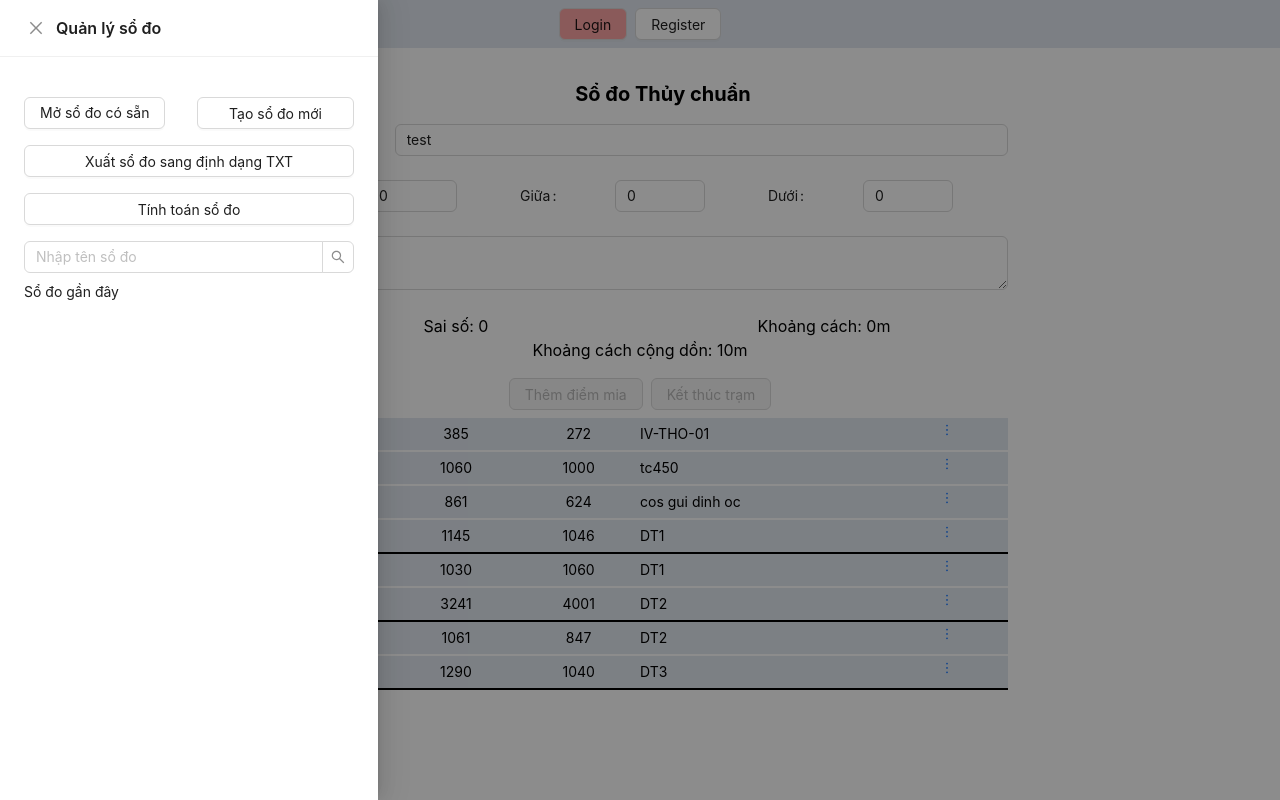
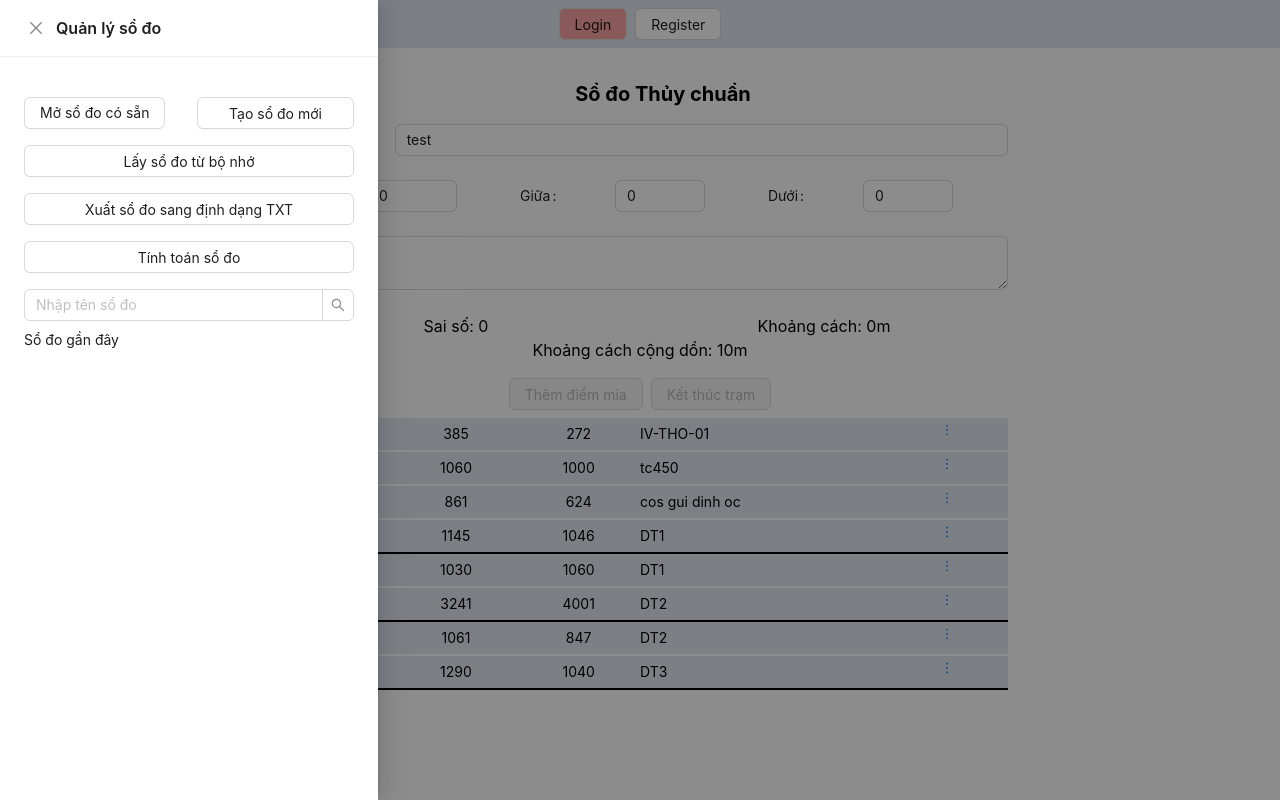
Before and after one commit to baonguyentuan/drainage-system-managerment, a React (Create React App) app: page /book in a window 1280 px wide. Both pictures are taken after a click on the button 295 px from the left and 96 px from the top of the page. Built offline with nearby package versions, Linux system fonts and the light colour scheme.

Commit message:
test deploy fail

```diff
--- a/package.json
+++ b/package.json
@@ -1,4 +1,5 @@
 {
+  "homepage": "https://baonguyentuan.github.io/drainage-system-managerment/",
   "name": "drainage-system-managerment",
   "version": "0.1.0",
   "private": true,
--- a/src/components/Book/BookElevation.tsx
+++ b/src/components/Book/BookElevation.tsx
@@ -8,9 +8,10 @@ import { StationItemModel, OrientationStatsModel } from '../../models/bookModels
 import { BarsOutlined } from '@ant-design/icons'
 import BookManager from './BookManager'
 import { RootState } from '../../redux/configStore'
-import { setLstBookItem } from '../../redux/bookSlice'
+import { setLstBookItem, setStructureName } from '../../redux/bookSlice'
 import { SortableContext, arrayMove } from '@dnd-kit/sortable';
 import OrientationElevation from './OrientationElevation';
+import { formatText } from '../../untils/operate/opetate';
 type Props = {}
 
 let defaultOrientationValue: OrientationStatsModel = {
@@ -103,7 +104,7 @@ function Book({ }: Props) {
                         labelCol={{ span: 4 }}
                         wrapperCol={{ span: 20 }}>
                         <Input name='structureName' value={structureName} onChange={(event) => {
-                            // setStructureName(event.target.value)
+                            dispatch(setStructureName({ structureName: event.target.value }))
                         }} />
                     </Form.Item>
                 </Col>
--- a/src/components/Book/BookManager.tsx
+++ b/src/components/Book/BookManager.tsx
@@ -2,14 +2,19 @@ import { Button, Input, Upload } from 'antd'
 import React, { useState } from 'react'
 import { NavLink, useNavigate } from 'react-router-dom';
 import configRouter from '../../untils/config/configRouter';
+import { formatText } from '../../untils/operate/opetate';
+import { OrientationStatsModel } from '../../models/bookModels';
+import { useDispatch, useSelector } from 'react-redux';
+import { RootState } from '../../redux/configStore';
+import { setLstBookItem, setStructureName } from '../../redux/bookSlice';
 
 const { Search } = Input;
 type Props = {}
 
 const BookManager = (props: Props) => {
-  let [structureName, setStructureName] = useState<string>('')
-  let [lstBookItem, setLstBookItem] = useState<any[]>([])
-  let navigate=useNavigate()
+  let { structureName, lstBookItem } = useSelector((state: RootState) => state.bookSlice)
+  const dispatch = useDispatch()
+  let navigate = useNavigate()
   const renderLstBook = () => {
 
   }
@@ -32,12 +37,40 @@ const BookManager = (props: Props) => {
         </Upload>
 
         <Button onClick={async () => {
-          await setStructureName('')
-          await setLstBookItem([])
+          await dispatch(setStructureName({ structureName: "" }))
+          await dispatch(setLstBookItem({ lstBookItem: [] }))
 
         }}>Tạo sổ đo mới</Button>
-        <Button className='col-span-2'>Xuất sổ đo sang định dạng TXT</Button>
-        <Button className='col-span-2' onClick={()=>{navigate(configRouter.private.book_caculate)}}>Tính toán sổ đo</Button>
+        <Button className='col-span-2' onClick={() => {
+          let curBook = []
+          const store = localStorage.getItem("book")
+          if (store) {
+            curBook = JSON.parse(store)
+          } else {
+            curBook = []
+          }
+          dispatch(setLstBookItem({ lstBookItem: curBook }))
+        }}>Lấy sổ đo từ bộ nhớ</Button>
+        <Button className='col-span-2' onClick={() => {
+          let renderText = ``
+          lstBookItem.map((sta, staIndex) => {
+            sta.stationStat.map((ori: OrientationStatsModel, oriIndex: number) => {
+              if (oriIndex === 0) {
+                renderText += `${formatText(String(staIndex + 1))}    ${formatText(String(ori.upNumber))}    ${formatText(String(ori.centerNumber))}  ${formatText(String(ori.downNumber))}  ${ori.note}\n`
+              } else {
+                renderText += `${formatText(String(" "))}    ${formatText(String(ori.upNumber))}    ${formatText(String(ori.centerNumber))}  ${formatText(String(ori.downNumber))}  ${ori.note}\n`
+              }
+            })
+            renderText += `\n`
+          })
+          const element = document.createElement("a");
+          const file = new Blob([renderText], { type: 'text/plain' });
+          element.href = URL.createObjectURL(file);
+          element.download = `${structureName}.txt`;
+          document.body.appendChild(element);
+          element.click();
+        }}>Xuất sổ đo sang định dạng TXT</Button>
+        <Button className='col-span-2' onClick={() => { navigate(configRouter.private.book_caculate) }}>Tính toán sổ đo</Button>
       </div>
       <Search className='mb-2' placeholder="Nhập tên sổ đo" />
       <p className='text-left'>Sổ đo gần đây</p>
--- a/src/redux/bookSlice.tsx
+++ b/src/redux/bookSlice.tsx
@@ -88,6 +88,7 @@ const bookSlice = createSlice({
     },
     setLstBookItem: (state, action) => {
       state.lstBookItem = action.payload.lstBookItem
+      localStorage.setItem("book", JSON.stringify(state.lstBookItem))
     },
     setLstBookCalculate: (state, action) => {
       state.lstBookCalculate = action.payload.lstBookItem
@@ -129,6 +130,6 @@ const bookSlice = createSlice({
   }
 });
 
-export const { setLstBookItem, setStructureName,convertBookToCalculate,setLstBookCalculate } = bookSlice.actions
+export const { setLstBookItem, setStructureName, convertBookToCalculate, setLstBookCalculate } = bookSlice.actions
 
 export default bookSlice.reducer
--- a/src/untils/operate/opetate.tsx
+++ b/src/untils/operate/opetate.tsx
@@ -34,3 +34,15 @@ export const convertBookToCalculate = (book: StationItemModel[]) => {
     })
     return newBook
 }
+export const formatText = (string: string) => {
+    if (string.length >= 5) {
+        return string
+    } else {
+        let newString: string = ``
+        for (let i = 0; i < 5 - string.length; i++) {
+            newString += " "
+        }
+        newString += string
+        return newString
+    }
+}
```
